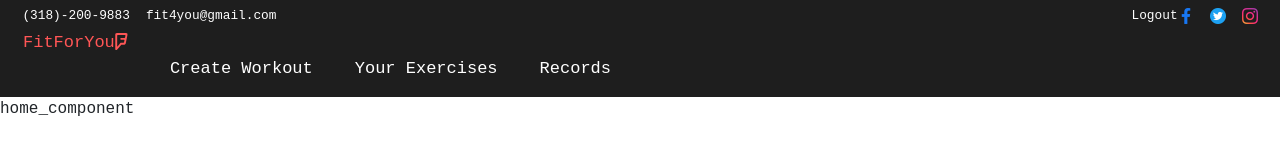
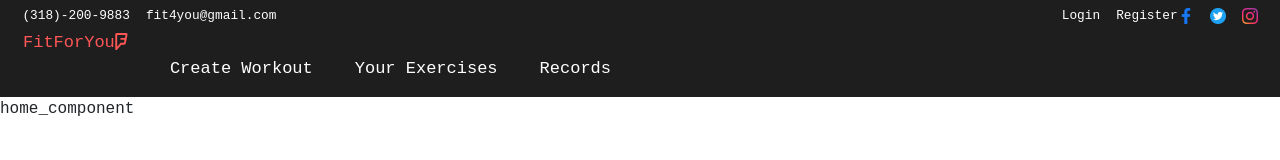
Before and after one commit to JordanMcFadden/newfit, a React (Create React App) app in the folder frontend/: page / in a window 1280 px wide. Shown: the top 160 px of the page. Built offline with nearby package versions, Linux system fonts and the light colour scheme.

Commit message:
small change

```diff
--- a/frontend/src/components/topbar_component.js
+++ b/frontend/src/components/topbar_component.js
@@ -18,7 +18,10 @@ export default function Topbar(props) {
 
             <>
               <Link className={styles.topbar_links} to="/sign-in">
-                Logout
+                Login
+              </Link>
+              <Link className={styles.topbar_links} to="/sign-up">
+                Register
               </Link>
             </>
 
```
